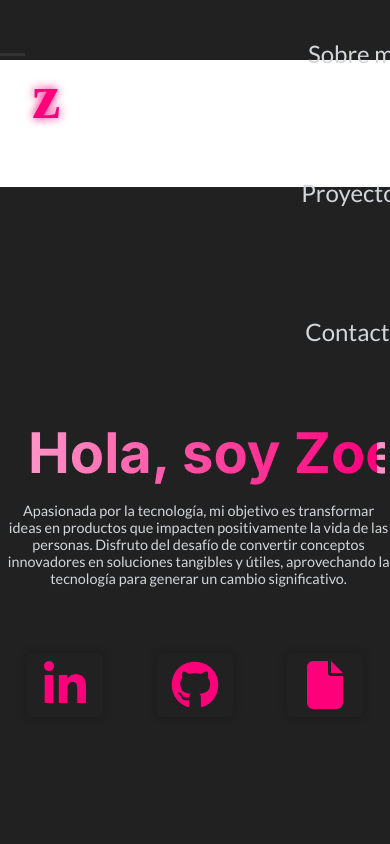
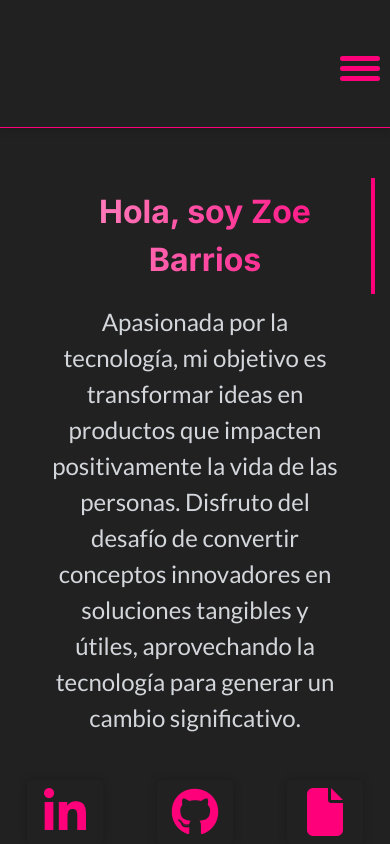
Before and after one commit to ZoeBarrios/portfolio, a React (Vite) app: page / in a window 390 px wide. Shown: the top 844 px of the page. Built offline with nearby package versions, Linux system fonts and the light colour scheme.

Commit message:
un poco de responsive

```diff
--- a/Utils.js
+++ b/Utils.js
@@ -7,7 +7,7 @@ export const PROYECTOS = {
     github: "https://github.com/ZoeBarrios/JuegoMemoria",
     img: "/img/proyectos/memoria.png",
     tecnologias: ["Javascript", "HTML", "CSS"],
-    color: "pink",
+    color: "#fad3cf",
   },
 
   3: {
@@ -18,7 +18,7 @@ export const PROYECTOS = {
     github: "https://github.com/ZoeBarrios/Stoom",
     img: "/img/proyectos/stoom.png",
     tecnologias: ["Javascript", "HTML", "CSS", "GitHub", "Upstash"],
-    color: "blue",
+    color: "#1e549f",
   },
   4: {
     nombre: "Reloj de Ajedrez",
@@ -28,7 +28,7 @@ export const PROYECTOS = {
     github: "https://github.com/ZoeBarrios/chess-clock",
     img: "/img/proyectos/ajedrez.png",
     tecnologias: ["React", "HTML", "CSS"],
-    color: "black",
+    color: "#606470",
   },
   5: {
     nombre: "MyGif",
@@ -38,7 +38,7 @@ export const PROYECTOS = {
     github: "https://github.com/ZoeBarrios/MyGif",
     img: "/img/proyectos/mygif.png",
     tecnologias: ["React", "TypeScript", "Tailwind", "Upstash"],
-    color: "violet",
+    color: "#f8da5b",
   },
   6: {
     nombre: "Generador de contraseñas aleatorias",
@@ -48,7 +48,7 @@ export const PROYECTOS = {
     github: "https://github.com/ZoeBarrios/password-generator",
     img: "/img/proyectos/password.png",
     tecnologias: ["React", "HTML", "CSS"],
-    color: "yellow",
+    color: "#afc5ff",
   },
   7: {
     nombre: "MarketHub",
--- a/src/components/Pages/Home.jsx
+++ b/src/components/Pages/Home.jsx
@@ -1,6 +1,5 @@
 import { useEffect } from "react";
-import useLoader from "../../customHooks/useLoader";
-import Loader from "../loader";
+
 import Biografia from "../biografia";
 import Header from "../Header";
 import Proyects from "../Pages/Proyects";
@@ -8,18 +7,8 @@ import AboutMe from "./AboutMe";
 import Contacto from "./Contacto";
 
 export default function Home() {
-  const { isLoading, showLoader, hideLoader } = useLoader();
-  useEffect(() => {
-    showLoader();
-    setTimeout(() => {
-      hideLoader();
-    }, 2000);
-  }, []);
   return (
     <div className="home" id="home">
-      <Loader isLoading={isLoading} />
-      {!isLoading && (
-        <>
       <div style={{ height: "5.5rem" }}>&nbsp;</div>
       <Header />
       <main className="container">
@@ -32,8 +21,6 @@ export default function Home() {
           <Contacto />
         </section>
       </main>
-        </>
-      )}
     </div>
   );
 }
--- a/src/components/loader.jsx
+++ /dev/null
@@ -1,23 +0,0 @@
-import { motion, AnimatePresence } from "framer-motion";
-import gatito from "/img/gatito.png";
-import "../stylesheets/loader.css";
-
-const Loader = ({ isLoading }) => {
-  return (
-    <AnimatePresence>
-      {isLoading && (
-        <motion.div
-          initial={{ opacity: 1 }}
-          animate={{ opacity: 1 }}
-          exit={{ opacity: 0 }}
-        >
-          <div className="loader-container">
-            <img src={gatito} alt="Gatito cargando" className="loader-image" />
-          </div>
-        </motion.div>
-      )}
-    </AnimatePresence>
-  );
-};
-
-export default Loader;
--- a/src/customHooks/useLoader.js
+++ /dev/null
@@ -1,16 +0,0 @@
-import { useState } from "react";
-
-const useLoader = () => {
-  const [isLoading, setIsLoading] = useState(true);
-
-  const showLoader = () => {
-    setIsLoading(true);
-  };
-  const hideLoader = () => {
-    setIsLoading(false);
-  };
-
-  return { isLoading, showLoader, hideLoader };
-};
-
-export default useLoader;
--- a/src/stylesheets/aboutme.css
+++ b/src/stylesheets/aboutme.css
@@ -20,6 +20,10 @@
 .info-personal-texto {
   width: 80%;
 }
+
+.info-personal-texto p {
+  margin: 0;
+}
 .info-personal-texto h2 {
   font-size: 2em;
   font-weight: 600;
@@ -41,3 +45,20 @@
   width: 100%;
   height: 100%;
 }
+
+@media (max-width: 868px) {
+  .info-personal {
+    flex-direction: column;
+    height: 100%;
+    gap: 0;
+  }
+  .info-personal-texto {
+    width: 100%;
+    font-size: 2em;
+  }
+
+  .biografia__container__image {
+    width: 100%;
+    height: 100%;
+  }
+}
--- a/src/stylesheets/biografia.css
+++ b/src/stylesheets/biografia.css
@@ -17,9 +17,15 @@
   width: 60%;
   align-self: center;
   margin: 0 auto;
-  font-size: 0.9rem;
   text-align: center;
   color: var(--text-color);
+}
+
+.bio-texto > p {
+  font-size: 1.5rem;
+  font-weight: 400;
+  line-height: 1.5;
+  margin-bottom: 1rem;
 }
 
 .header {
@@ -86,8 +92,8 @@ a:hover {
   overflow: hidden;
   white-space: nowrap;
   font-family: "Inter", sans-serif;
-  font-size: 3.5rem;
   margin: 0 auto;
+  font-size: 3.5em;
   font-weight: 800;
   width: 100%;
   color: var(--secondary-color);
@@ -117,58 +123,85 @@ a:hover {
   }
 }
 
-@media screen and (min-width: 1024px) {
-  .biografia {
+@media (max-width: 968px) {
+  .bio-texto {
+    width: 60%;
+  }
+  .title {
+    font-size: 2.5em;
+  }
+  .zoe-letter {
+    font-size: 2.5rem;
+  }
+
+  .header nav ul {
+    gap: 2em;
   }
 }
 
-@media screen and (max-width: 768px) {
-  .biografia {
-    height: 100vh;
+@media screen and (max-width: 580px) {
+  .bio-texto {
+    width: 80%;
+
+    margin-bottom: 6em;
   }
-  .bio-texto {
-    width: 100%;
+
+  .bio-texto p {
     margin: 0;
+  }
+  .title {
+    font-size: 2em;
+    white-space: normal;
+    animation: none;
+  }
+  .zoe-letter {
+    font-size: 2rem;
+  }
+  .header nav {
+    display: none;
+  }
+
+  .header nav.open {
+    display: block;
+    position: relative;
   }
 
   .header nav ul {
     flex-direction: column;
-    align-items: center;
+    gap: 1em;
+    position: absolute;
+    top: 85%;
+    left: 0;
+    width: 100%;
+    background-color: var(--back-color);
+    padding: 0;
+    padding-bottom: 1em;
+    border-radius: 5px;
+    border: 1px solid var(--secondary-color);
+    box-shadow: 0px 0px 10px 0px rgba(0, 0, 0, 0.2);
   }
+
   .menu-toggle {
     display: block;
+    position: absolute;
+    top: 40%;
+    right: 5px;
     cursor: pointer;
-    margin-right: 2em;
+    color: var(--secondary-color);
+    z-index: 100;
+  }
+
+  .zoe-letter {
+    display: none;
   }
 
   .bar {
-    width: 25px;
-    height: 3px;
-    background-color: #333;
-    margin: 6px 0;
-    transition: 0.4s;
-  }
-
-  nav {
-    display: none;
-    position: absolute;
-    top: 60px;
-    left: 0;
-    width: 100%;
-    background-color: #fff;
-  }
-
-  nav.open {
     display: block;
-  }
-
-  nav ul {
-    list-style-type: none;
-    padding: 0;
-    margin: 0;
-  }
-
-  nav li {
-    padding: 15px;
+    width: 2.5rem;
+    height: 5px;
+    background-color: var(--secondary-color);
+    border-radius: 10px;
+    margin: 5px;
+    transition: all 0.3s ease-in-out;
   }
 }
--- a/src/stylesheets/buttons-container.css
+++ b/src/stylesheets/buttons-container.css
@@ -52,6 +52,8 @@
   .buttons-container {
     flex-direction: row;
     justify-content: space-around;
+    position: absolute;
+    bottom: 0;
   }
 
   .img-container {
--- a/src/stylesheets/contacto.css
+++ b/src/stylesheets/contacto.css
@@ -103,3 +103,18 @@ textarea:focus {
   margin: 0;
   color: var(--text-color);
 }
+
+@media screen and (max-width: 768px) {
+  .contacto-container {
+    flex-direction: column;
+    gap: 2em;
+  }
+
+  .text-form {
+    width: 100%;
+  }
+
+  .form-container {
+    width: 100%;
+  }
+}
--- a/src/stylesheets/loader.css
+++ /dev/null
@@ -1,24 +0,0 @@
-.loader-container {
-  position: fixed;
-  top: 0;
-  left: 0;
-  width: 100%;
-  height: 100%;
-  background-color: white;
-  z-index: 9999;
-  display: flex;
-  justify-content: center;
-  align-items: center;
-}
-.loader-image {
-  width: 100px;
-  height: 100px;
-  border-radius: 50%;
-  animation: spin 1.2s infinite linear;
-}
-
-@keyframes spin {
-  to {
-    transform: rotate(360deg);
-  }
-}
--- a/src/stylesheets/proyecto-info.css
+++ b/src/stylesheets/proyecto-info.css
@@ -66,7 +66,6 @@ h2 {
 .link {
   text-decoration: none;
   padding: 0.5em 1em;
-  font-size: 1.2em;
   width: 2em;
   height: 2em;
   background-color: white;
@@ -96,6 +95,7 @@ h2 {
   border-radius: 0 0 0.5rem 0.5rem;
   width: 100%;
   padding-bottom: 1em;
+  font-size: larger;
 }
 
 h2 {
@@ -106,6 +106,9 @@ h2 {
 }
 p {
   margin-left: 1.5em;
+  line-height: 1.5;
+  font-size: 1.2em;
+  padding: 10px;
 }
 
 .list-techs-used {
@@ -113,63 +116,21 @@ p {
   display: flex;
   flex-direction: column;
   align-items: first baseline;
-  gap: 2em;
+  gap: 1em;
 }
 
 .list-techs-used li::before {
-  content: ""; /* Agrega contenido antes de cada ítem de la lista */
+  content: "";
   display: inline-block;
-  width: 10px; /* Ancho del círculo */
-  height: 10px; /* Altura del círculo */
-  border-radius: 50%; /* Hace que el contenido sea un círculo */
-  margin-right: 0.5em; /* Espacio entre el círculo y el texto */
-  background-color: var(--text-color); /* Color del círculo */
+  width: 10px;
+  height: 10px;
+  border-radius: 50%;
+  margin-right: 0.5em;
+  background-color: var(--text-color);
 }
 
-@media screen and (min-width: 1024px) {
+@media screen and (min-width: 768px) {
   .info-proyect {
     width: 70%;
   }
-  .info h2 {
-    font-size: 2em;
-  }
-  p {
-    font-size: 2em;
-  }
-
-  li {
-    font-size: 1.5em;
-  }
 }
-
-@media screen and (max-width: 768px) {
-  .info-proyect {
-    width: 80%;
-    height: 100%;
-    margin-top: 2em;
-    padding: 0;
-  }
-
-  .info {
-    margin-bottom: 2em;
-  }
-
-  .info h2,
-  p {
-    margin-left: 0.5em;
-  }
-
-  .info-proyect h1 {
-    text-align: center;
-  }
-
-  .title-section {
-    flex-direction: column;
-    text-align: center;
-  }
-
-  .container-links {
-    align-items: center;
-    justify-content: space-evenly;
-  }
-}
```
Lines whose indentation alone changed are shown as unchanged.
